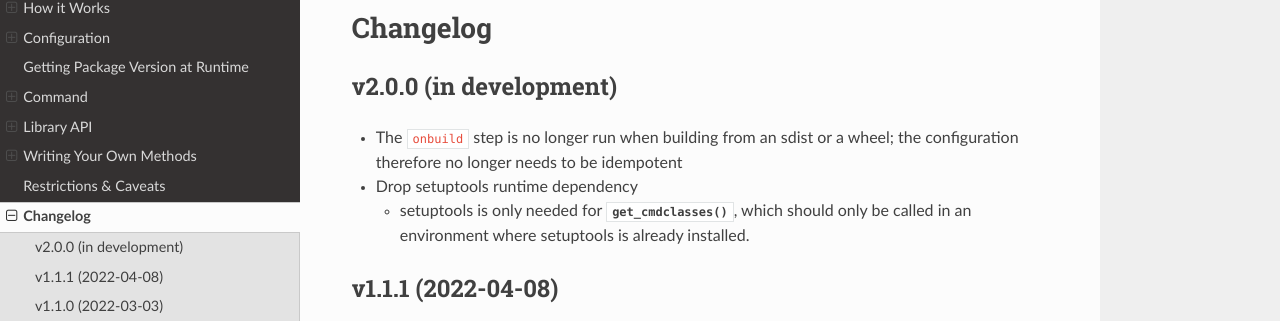
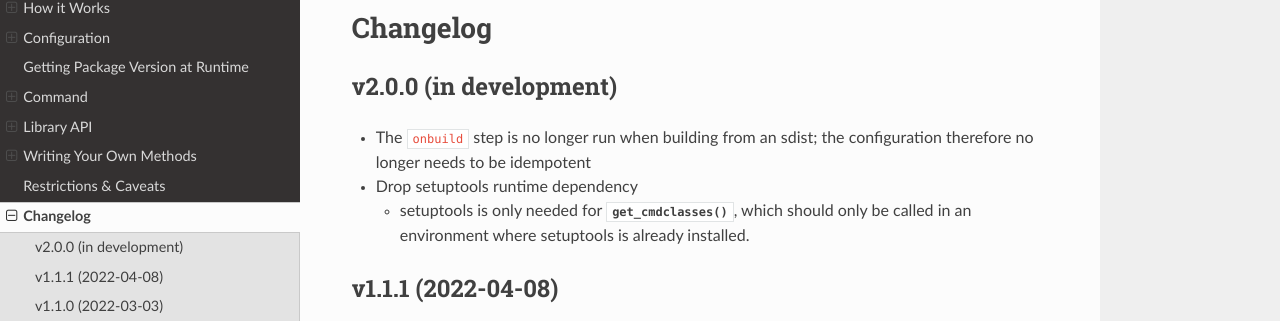
Before and after one commit to jwodder/versioningit, a Sphinx documentation site: the page built from docs/changelog.rst, in a window 1280 px wide and 900 px high. Shown: the part 137-458 px from the top of the window. Built offline with Sphinx 7.4.7 and the Read the Docs theme 2.0.0, drawn with Linux system fonts in a browser that asks for light colours.

Commit message:
[skip ci] You can't build from a wheel!  Silly me.

```diff
--- a/docs/changelog.rst
+++ b/docs/changelog.rst
@@ -5,8 +5,8 @@ Changelog
 
 v2.0.0 (in development)
 -----------------------
-- The ``onbuild`` step is no longer run when building from an sdist or a wheel;
-  the configuration therefore no longer needs to be idempotent
+- The ``onbuild`` step is no longer run when building from an sdist; the
+  configuration therefore no longer needs to be idempotent
 - Drop setuptools runtime dependency
 
   - setuptools is only needed for `get_cmdclasses()`, which should only be
```
Also changed, not shown: CHANGELOG.md (+2 -2 lines).
